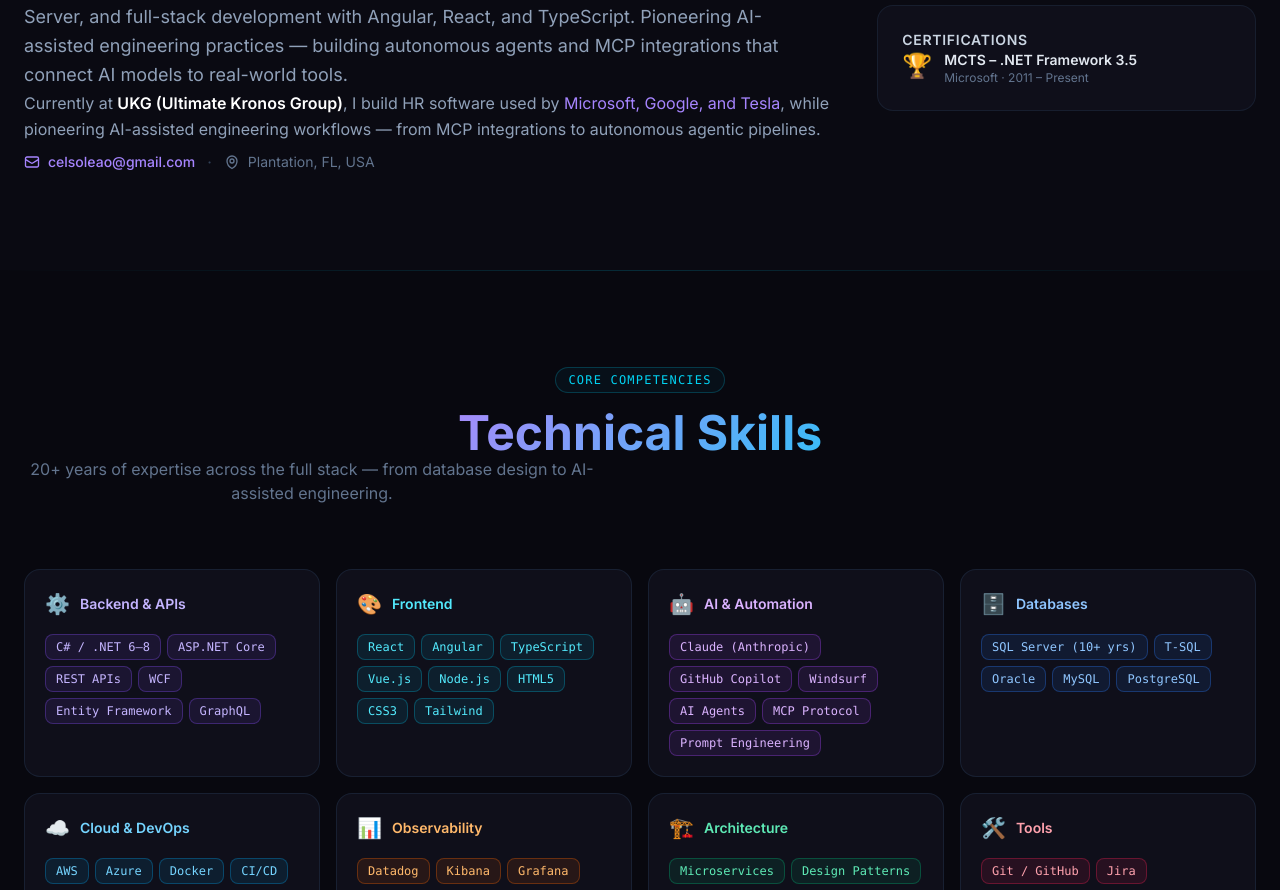
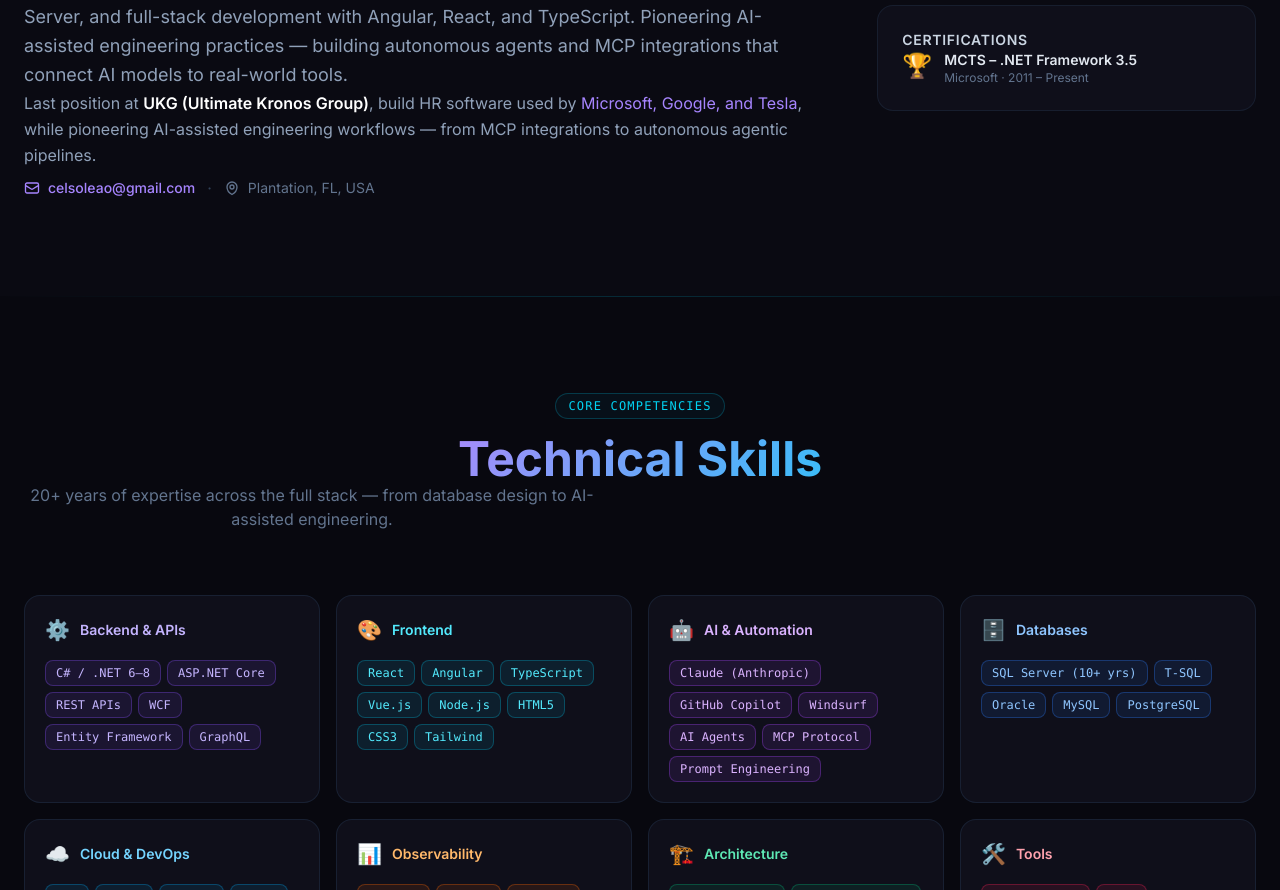
Before and after one commit to celsoleao/celsoleao, a React (Vite) app: page / in a window 1280 px wide. Shown: the part 1353-2243 px from the top of the page. Built offline with nearby package versions, Linux system fonts and the light colour scheme.

Commit message:
Update About.tsx

```diff
--- a/src/components/About.tsx
+++ b/src/components/About.tsx
@@ -59,8 +59,8 @@
             </h2>
             <p className="text-slate-400 text-lg leading-relaxed">{personal.summary}</p>
             <p className="text-slate-400 leading-relaxed">
-              Currently at{' '}
-              <span className="text-white font-semibold">UKG (Ultimate Kronos Group)</span>, I build
+              Last position at{' '}
+              <span className="text-white font-semibold">UKG (Ultimate Kronos Group)</span>, build
               HR software used by <span className="text-violet-400">Microsoft, Google, and Tesla</span>,
               while pioneering AI-assisted engineering workflows — from MCP integrations to autonomous
               agentic pipelines.
```
